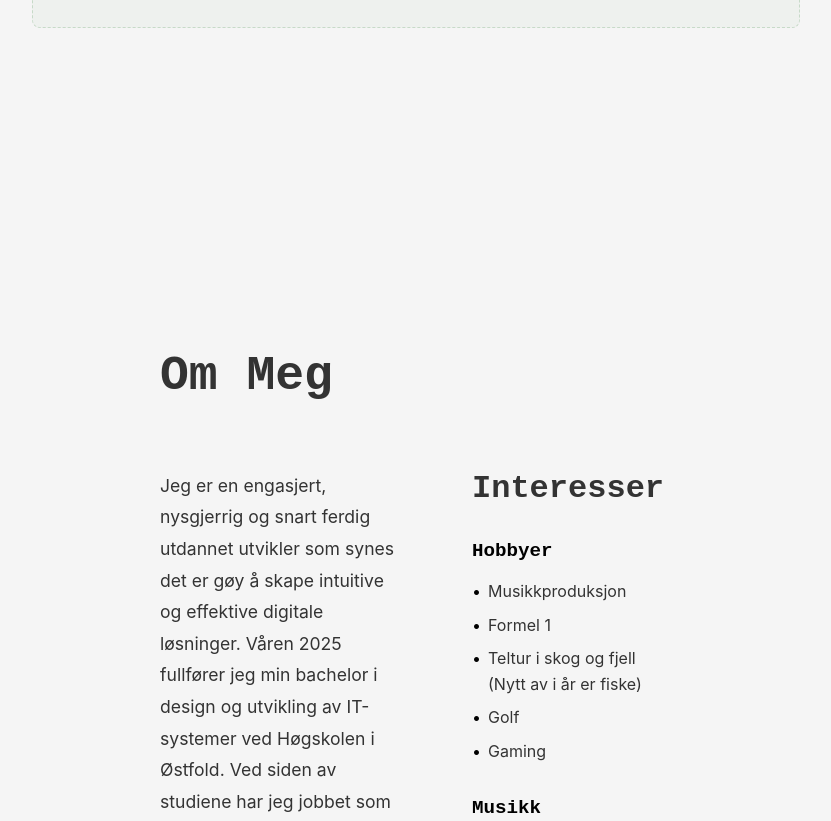
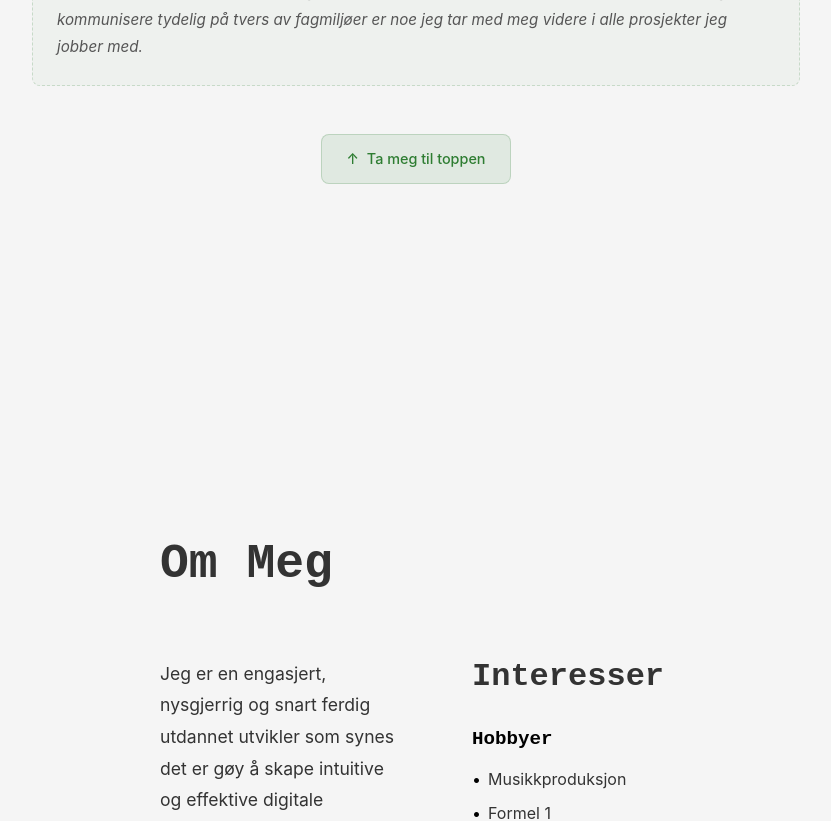
Before and after one commit to JoachimLC/portifolio, a React (Vite) app: page / in a window 1280 px wide. Shown: the part 10540-11361 px from the top of the page, without its empty margins (224-1055 px from the left). Built offline with nearby package versions, Linux system fonts and the light colour scheme.

Commit message:
stavelser

```diff
--- a/src/components/Contact.jsx
+++ b/src/components/Contact.jsx
@@ -62,6 +62,41 @@ const Contact = () => {
         </div>
       </motion.div>
 
+      <div style={{
+        display: 'flex',
+        justifyContent: 'center',
+        marginTop: '3rem',
+        marginBottom: '2rem'
+      }}>
+        <a
+          href="#"
+          style={{
+            display: 'inline-flex',
+            alignItems: 'center',
+            gap: '0.5rem',
+            padding: '0.8rem 1.5rem',
+            backgroundColor: 'rgba(46, 125, 50, 0.1)',
+            color: '#2e7d32',
+            border: '1px solid rgba(46, 125, 50, 0.2)',
+            borderRadius: '8px',
+            textDecoration: 'none',
+            transition: 'all 0.3s ease',
+            fontSize: '0.9em',
+            fontWeight: '500'
+          }}
+          onMouseOver={(e) => {
+            e.currentTarget.style.backgroundColor = 'rgba(46, 125, 50, 0.15)';
+            e.currentTarget.style.transform = 'translateY(-2px)';
+          }}
+          onMouseOut={(e) => {
+            e.currentTarget.style.backgroundColor = 'rgba(46, 125, 50, 0.1)';
+            e.currentTarget.style.transform = 'translateY(0)';
+          }}
+        >
+          <span>↑</span> Ta meg til toppen
+        </a>
+      </div>
+
       <div className="contact-message">
           <p className="built-with">
           Bygget med React, Javascript, Sass -  hostet på Netfliy
--- a/src/components/Education.jsx
+++ b/src/components/Education.jsx
@@ -163,6 +163,40 @@ const Education = () => {
           </p>
         </div>
       </div>
+      <div style={{
+        display: 'flex',
+        justifyContent: 'center',
+        marginTop: '3rem',
+        marginBottom: '2rem'
+      }}>
+        <a
+          href="#"
+          style={{
+            display: 'inline-flex',
+            alignItems: 'center',
+            gap: '0.5rem',
+            padding: '0.8rem 1.5rem',
+            backgroundColor: 'rgba(46, 125, 50, 0.1)',
+            color: '#2e7d32',
+            border: '1px solid rgba(46, 125, 50, 0.2)',
+            borderRadius: '8px',
+            textDecoration: 'none',
+            transition: 'all 0.3s ease',
+            fontSize: '0.9em',
+            fontWeight: '500'
+          }}
+          onMouseOver={(e) => {
+            e.currentTarget.style.backgroundColor = 'rgba(46, 125, 50, 0.15)';
+            e.currentTarget.style.transform = 'translateY(-2px)';
+          }}
+          onMouseOut={(e) => {
+            e.currentTarget.style.backgroundColor = 'rgba(46, 125, 50, 0.1)';
+            e.currentTarget.style.transform = 'translateY(0)';
+          }}
+        >
+          <span>↑</span> Ta meg til toppen
+        </a>
+      </div>
     </motion.div>
   )
 }
--- a/src/components/Project.jsx
+++ b/src/components/Project.jsx
@@ -60,8 +60,8 @@ const Project = () => {
               tilgjengelig på vinyl! Det er en frustrerende opplevelse, og derfor startet jeg på prosjektet CrateDigger, så jeg aldri trenger å møte den skuffelsen igjen.
               <br></br>
               <br></br>
-              Per i dag er det fungerende innloggingsfunksjonalitet, og du kan logge inn med Spotify for å hente ut din musikksmak – og bruke den som grunnlag for dine digitale platekasser. All logikken er enda ikke på plass, men jeg planlegger å ha en demo ute innen sommeren 2025.
-              Tanken er å implementere et stegvis betalingsnivå som lar deg eksportere spillelister fra dine digitale platekasser – jo høyere nivå, jo flere funksjoner.
+              Per i dag er det fungerende innloggingsfunksjonalitet, og du kan benytte Spotify brukeren din til å hente ut din musikksmak – slik at den senere kan brukes som grunnlag for dine digitale platekasser. All logikken er enda ikke på plass, men jeg planlegger å ha en demo ute innen sommeren 2025.
+              Tanken er å ha en gratis versjon, og deretter implementere et stegvis betalingsnivå som lar deg eksportere spillelister fra dine digitale platekasser – jo høyere nivå, jo flere funksjoner.
               <br></br>
               <br></br>
               Platformen benytter seg av 2 apier, Discogs og Spotify. Discogs brukes til å hente data om vinylplater, og Spotify brukes til å hente ut din musikksmakk og eksportere spillelisten til spotify kontoen din. Discogs benyttes til å filtrere spillelistene så de kun består av vinylplater.
```
